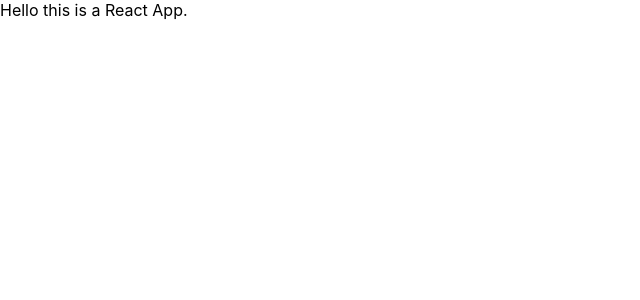
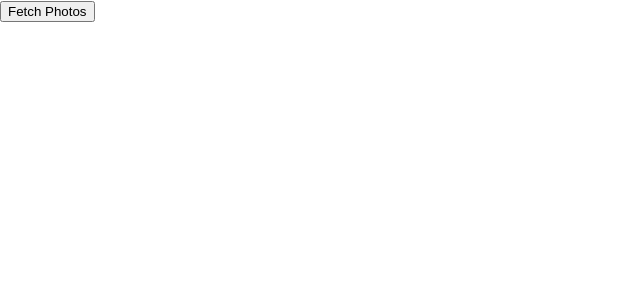
Before and after one commit to yarocruz/photo-search-api, a React (Create React App) app: page / in a window 1280 px wide. Shown: the top 300 px of the page, without its empty margins (0-640 px from the left). Built offline with nearby package versions, Linux system fonts and the light colour scheme.

Commit message:
started prototyping app

```diff
--- a/src/App.js
+++ b/src/App.js
@@ -1,9 +1,46 @@
+import React, { useEffect, useState } from 'react'
 
+// Unsplash API
+let count = 20
+const apiKey = 'BJD0Ft5i5Qwk6bmbM5zaeFqR3c8uNVz0DZRBxojk4fo'
+let apiUrl = `https://api.unsplash.com/search/photos/?client_id=${apiKey}&per_page=${count}&content_filter=high&query=games`
 
 function App() {
+  const [photos, setPhotos] = useState([])
+
+  const fetchPhotos = () => {
+    return fetch(apiUrl)
+         .then(async response => {
+             const data = await response.json()
+             if (response.ok) {
+                 setPhotos([...data.results])
+                 console.log(photos)
+                 console.log(data)
+                 console.log(photos)
+             } else {
+                 return Promise.reject(data)
+             }
+         })
+  }
+
+  // useEffect(() => {
+  //     window.addEventListener('scroll', () => {
+  //         // window.innerHeight is the total height of the browser window
+  //         // window.scrollY distance from top of page
+  //         if (window.innerHeight + window.scrollY >= document.body.offsetHeight - 1000) {
+  //            fetchPhotos()
+  //         }
+  //     })
+  // })
+
   return (
     <div>
-      Hello this is a React App.
+       <button onClick={() => fetchPhotos()}>Fetch Photos</button>
+
+        {photos && photos.map(photo => (
+            <img key={photo.id} src={photo.urls.full} alt={photo.alt_description} style={{ maxWidth: '100%'}}/>
+        ))}
+
     </div>
   );
 }
```
Also changed, not shown: 1 other file (tests, documents, lock files or other folders).
